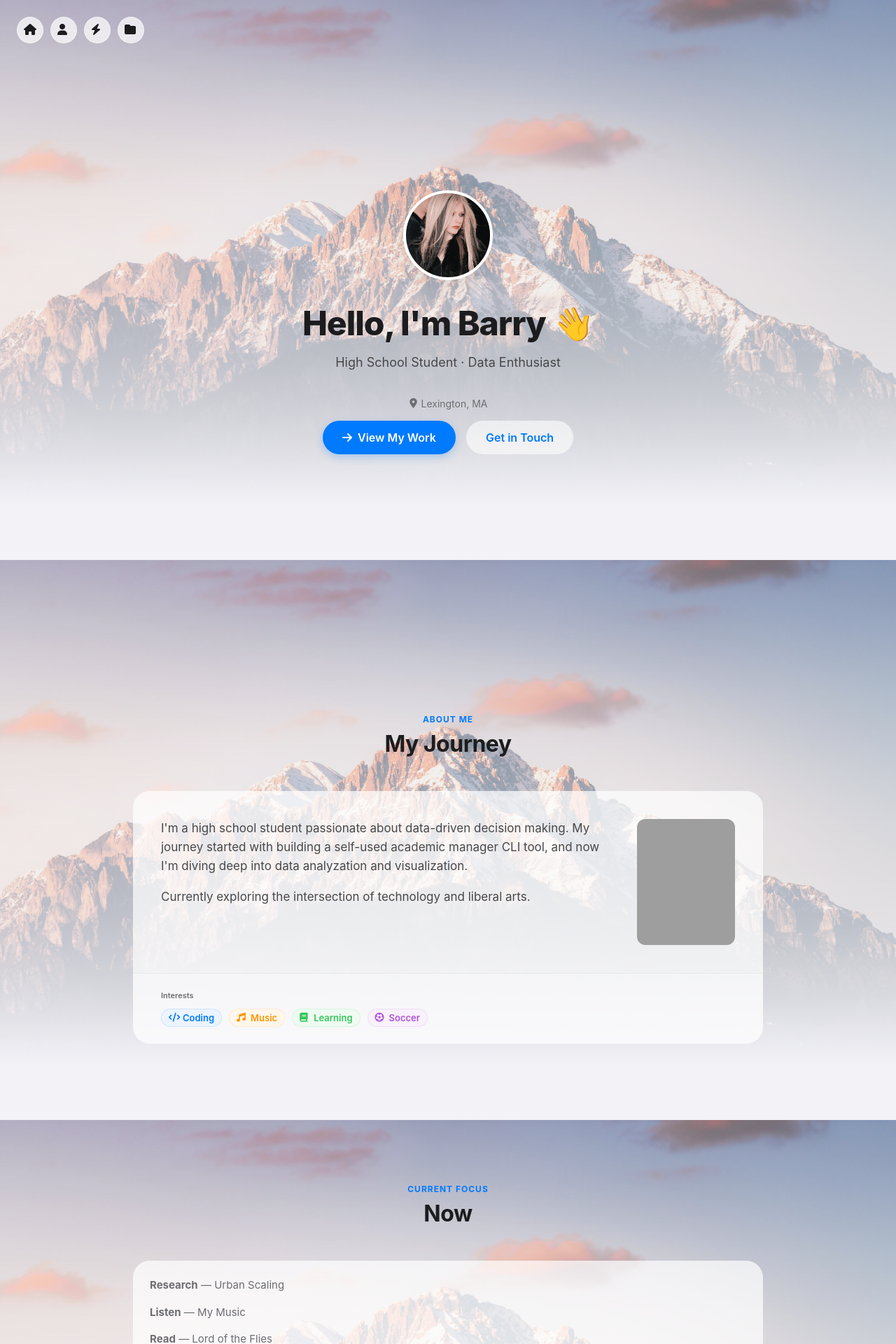
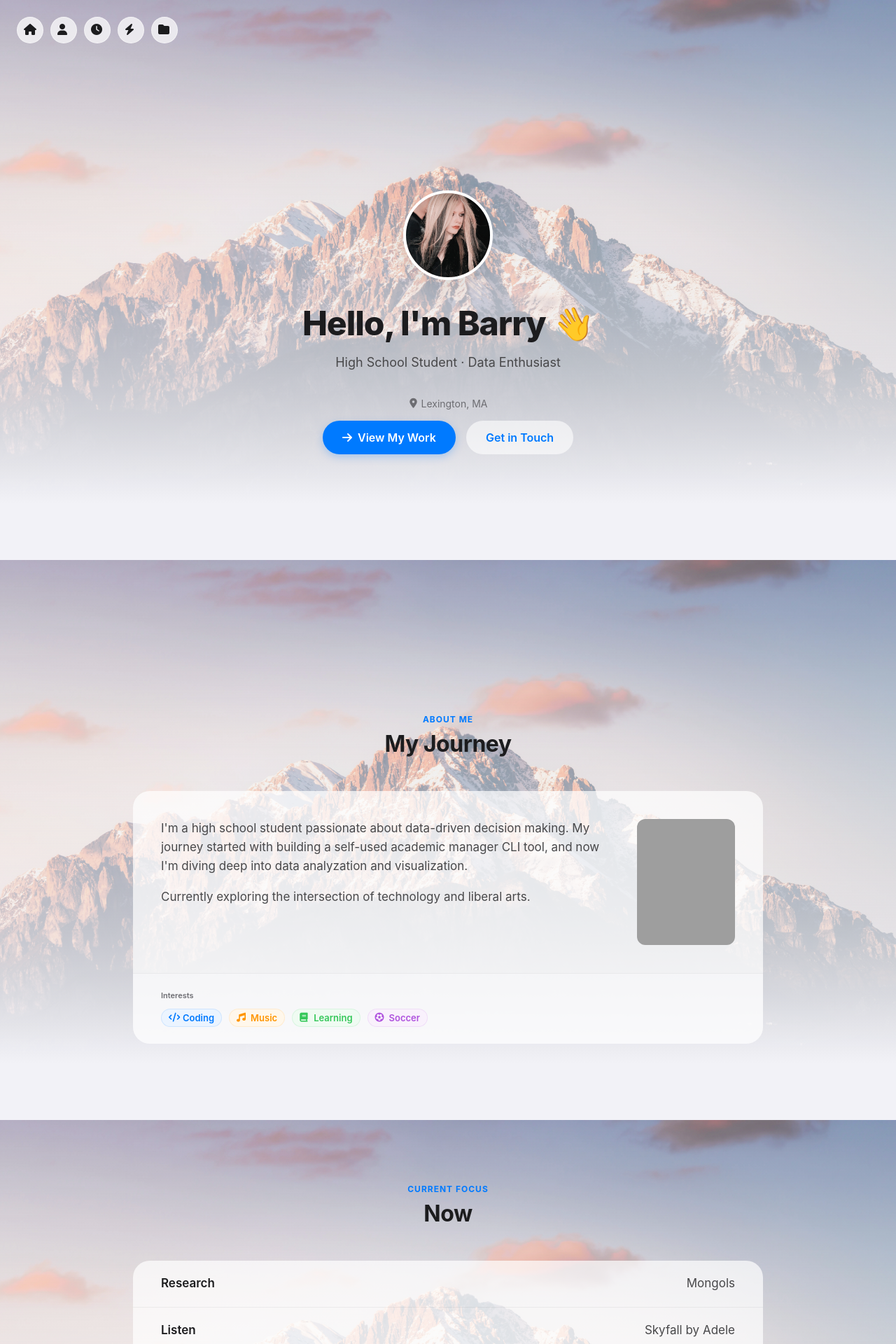
Before and after one commit to BarryS27/BarryS27.github.io, a Flask app: page / in a window 1280 px wide. Shown: the top 1920 px of the page at 70% size. Run offline with Flask 3, Linux system fonts and the light colour scheme; style sheets or scripts are compiled from the project's sources; grey boxes are pictures that could not be loaded.

Commit message:
add scss for now section

```diff
--- a/static/css/styles.scss
+++ b/static/css/styles.scss
@@ -281,6 +281,36 @@ section {
     }
 }
 
+#now {
+    animation-delay: 0.3s;
+
+    .card > div {
+        padding: 0;
+
+        p {
+            display: flex;
+            justify-content: space-between;
+            align-items: center;
+
+            padding: 20px 40px;
+            margin: 0;
+
+            border-bottom: 1px solid rgba(0, 0, 0, 0.05);
+
+            font-size: 17px;
+
+            &:last-child { border-bottom: none; }
+
+            strong {
+                color: map-get($ios-colors, 'text-primary');
+                font-weight: 600;
+            }
+
+            span { color: map-get($ios-colors, 'text-sec'); }
+        }
+    }
+}
+
 #skills {
     animation-delay: 0.5s;
     article.card > div { display: flex; flex-wrap: wrap; gap: 12px; }
--- a/templates/index.html
+++ b/templates/index.html
@@ -72,6 +72,7 @@
         <nav>
             <a href="#hero" aria-label="Home"><i class="fa-solid fa-house"></i></a>
             <a href="#about" aria-label="About Me"><i class="fa-solid fa-user"></i></a>
+            <a href="#now" aria-label="Current Focus"><i class="fa-solid fa-clock"></i></a>
             <a href="#skills" aria-label="Capabilities"><i class="fa-solid fa-bolt"></i></a>
             <a href="#projects" aria-label="Portfolio"><i class="fa-solid fa-folder"></i></a>
         </nav>
@@ -112,7 +113,7 @@
                             Currently exploring the intersection of technology and liberal arts.
                         </p>
                     </div>
-                    <img src="https://images.unsplash.com/photo-1522202176988-66273c2fd55f?w=600&h=800&fit=crop">
+                    <img src="https://images.unsplash.com/photo-1522202176988-66273c2fd55f?w=600&h=800&fit=crop" alt="">
                 </div>
 
                 <div>
@@ -135,9 +136,9 @@
 
             <article class="card">
                 <div>
-                    <p><strong>Research</strong> — Urban Scaling</p>
-                    <p><strong>Listen</strong> — My Music</p>
-                    <p><strong>Read</strong> — Lord of the Flies</p>
+                    <p><strong>Research</strong> <span>Mongols</span></p>
+                    <p><strong>Listen</strong> <span>Skyfall by Adele</span></p>
+                    <p><strong>Read</strong> <span>Lord of the Flies</span></p>
                 </div>
             </article>
         </section>
```
